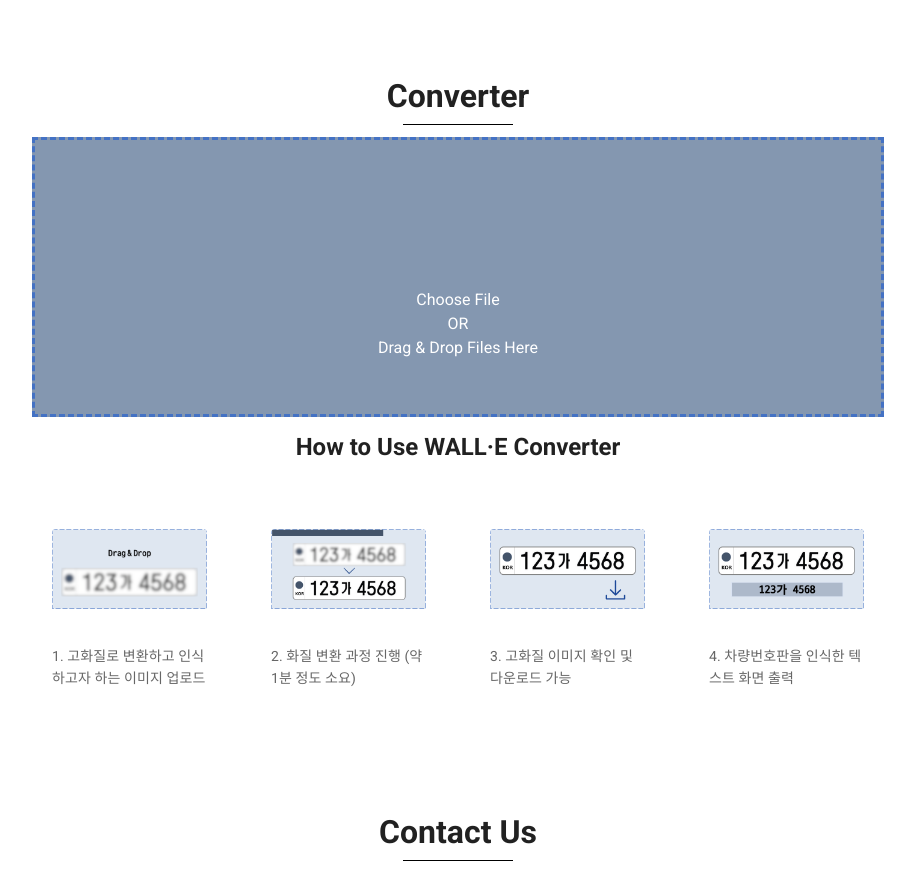
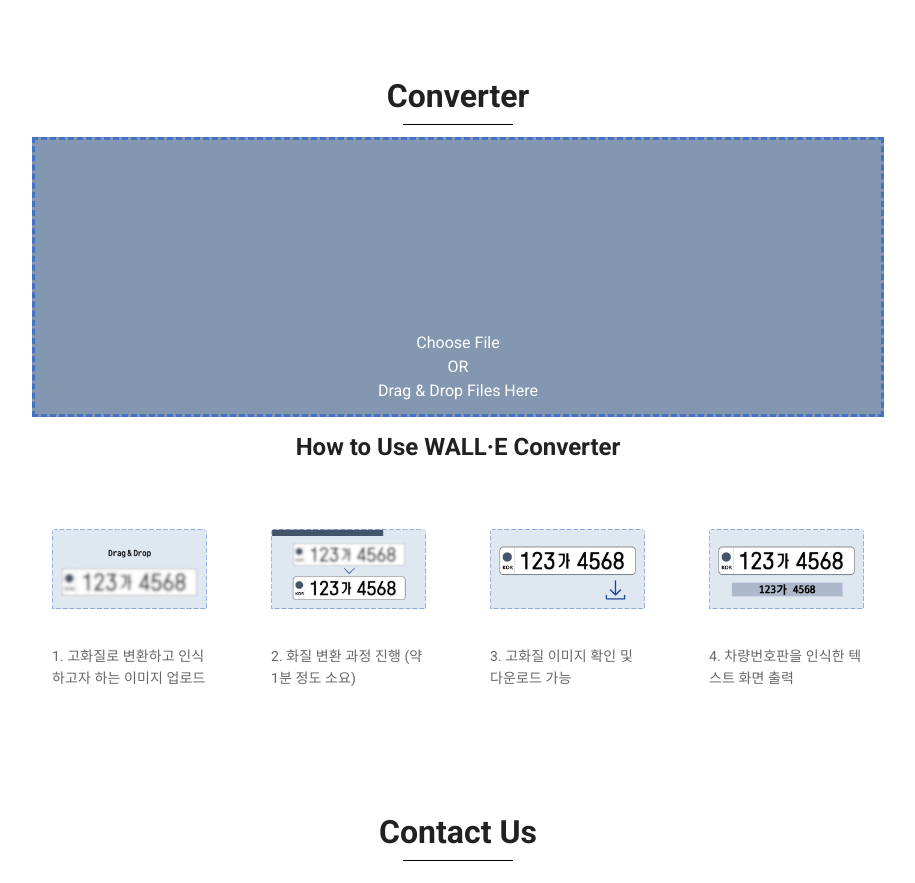
Before and after one commit to hdp0545/kindergarten_Daebo, a Vue app in the folder vue-front/: page / in a window 1280 px wide. Shown: the part 1540-2423 px from the top of the page, without its empty margins (182-1097 px from the left). Built offline with nearby package versions, Linux system fonts and the light colour scheme.

Commit message:
vue sucess

```diff
--- a/vue-front/src/components/UploadBox.vue
+++ b/vue-front/src/components/UploadBox.vue
@@ -1,24 +1,17 @@
 <template>
   <v-container>
-    <div v-if="currentFile" class="progress">
-      <div
-        class="progress-bar progress-bar-info progress-bar-striped"
-        role="progressbar"
-        :aria-valuenow="progress"
-        aria-valuemin="0"
-        aria-valuemax="100"
-        :style="{ width: progress + '%' }"
-      >
-        {{ progress }}%
+    <div
+      class="uploadBox"  @drop.prevent="addFile" @dragover.prevent>
+      <div v-if="selectedFile" class="progress">
+        <v-progress-linear
+          color="light-blue"
+          height="10"
+          :value="progress"
+          striped
+        > {{ progress }}% </v-progress-linear>
       </div>
+      <div class="my-auto upload-word">Choose File <br> OR <br> Drag & Drop Files Here</div>
     </div>
-    <div
-      class="uploadBox">
-      <div class="py-auto">Choose File <br> OR <br> Drag & Drop Files Here</div>
-    </div>
-
-
-
   </v-container>
 </template>
 
@@ -55,7 +48,19 @@
       })
         .then((response) => {
           this.message = response.data.message;
-        })
+          console.log(this.message)
+        }).catch((err) => {
+          console.log(err)
+          this.progress = 0;
+          this.message = "Could not upload the file!";
+          this.selectedFile = undefined;
+          console.log(this.message)
+        });
+    },
+    addFile(e) {
+      this.selectedFile = e.dataTransfer.files[0]
+      console.log(this.selectedFile)
+      this.fileUpload()
     }
 
     // upload() {
@@ -99,8 +104,16 @@
   align-content: center;
   color: white;
   display: block;
-  padding-top: 11%;
+  position: relative;
   }
+.upload-word {
+  position: relative;
+  top: 90px;
+}
+.progress {
+  position: absolute;
+  width: 100%;
+}
 
 
 
--- a/vue-front/src/services/UploadFilesService.js
+++ b/vue-front/src/services/UploadFilesService.js
@@ -4,7 +4,7 @@
   upload(file, onUploadProgress) {
     let formData = new FormData();
 
-    formData.append("file", file);
+    formData.append("image", file);
 
     return http.post('/img/', formData, {
       headers: {
```
Also changed, not shown: 1 other file (tests, documents, lock files or other folders).
